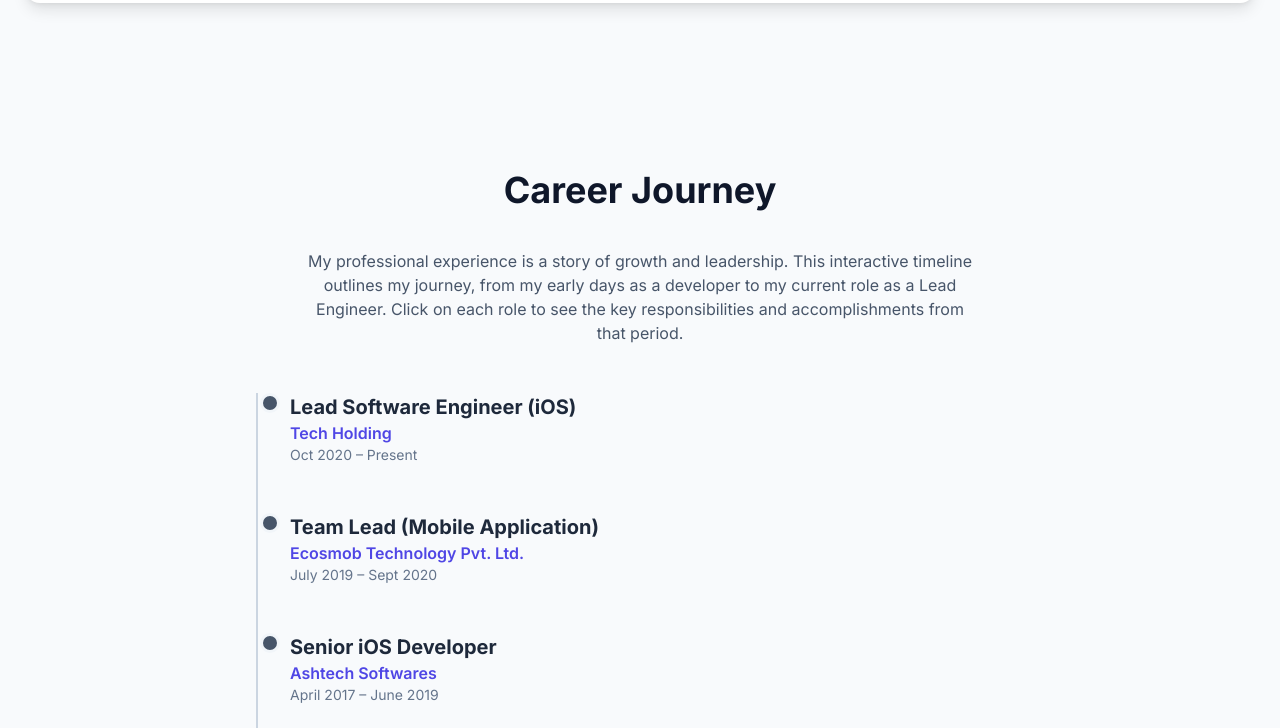
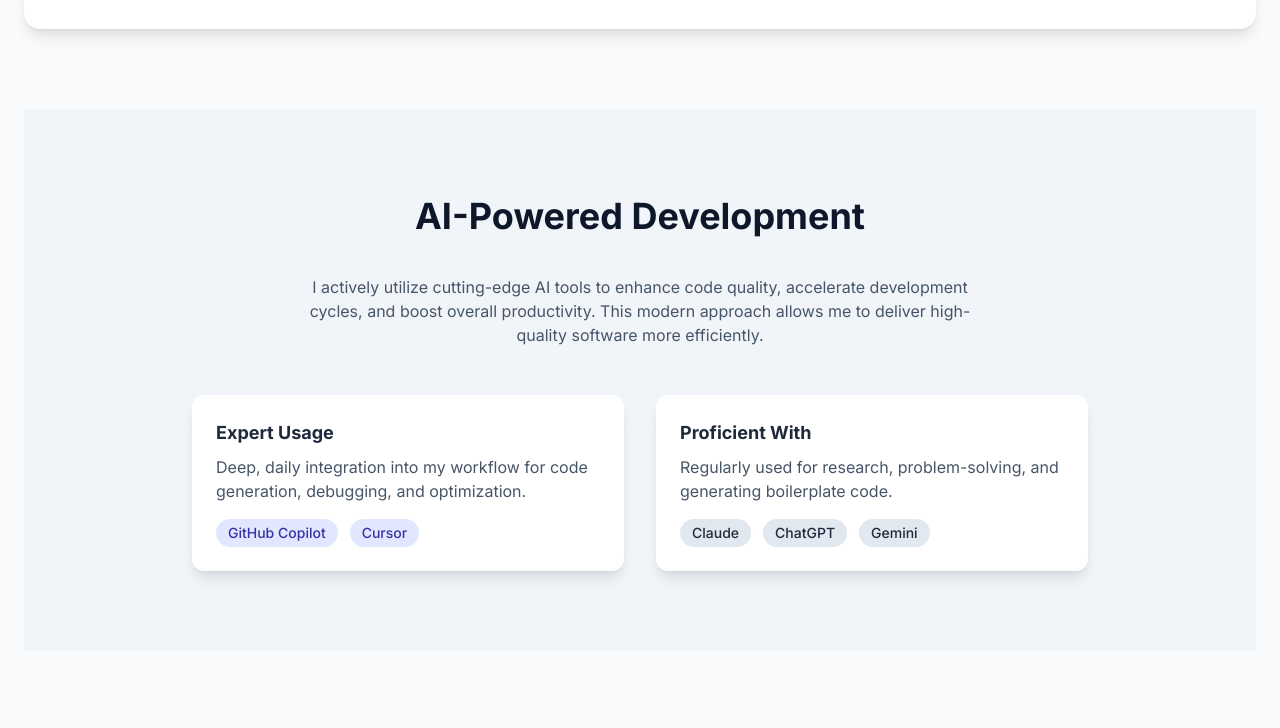
Before and after one commit to tjramoliya/tjramoliya.github.io, a plain HTML site: page index.html in a window 1280 px wide. Shown: the part 1323-2051 px from the top of the page. Drawn offline with nearby package versions, Linux system fonts and the light colour scheme.

Commit message:
Update index.html

```diff
--- a/index.html
+++ b/index.html
@@ -94,13 +94,13 @@
         <!-- Hero Section -->
         <section id="hero" class="text-center py-16">
             <h2 class="text-4xl md:text-6xl font-extrabold text-slate-900 leading-tight">Lead iOS Engineer</h2>
-            <p class="mt-4 text-lg md:text-xl text-slate-600 max-w-3xl mx-auto">Architecting and developing high-impact mobile applications for iOS and Flutter with over 11 years of experience.</p>
+            <p class="mt-4 text-lg md:text-xl text-slate-600 max-w-3xl mx-auto">Architecting and developing high-impact mobile applications for iOS and Flutter. Actively leveraging AI development tools to boost productivity and accelerate project timelines.</p>
             <div class="mt-8 flex justify-center space-x-4">
                 <a href="https://www.linkedin.com/in/tushar-ramoliya-50110983/" target="_blank" class="bg-indigo-600 text-white font-semibold px-6 py-3 rounded-lg shadow-lg hover:bg-indigo-700 transition-transform transform hover:scale-105">
                     LinkedIn Profile
                 </a>
-                <a href="#portfolio" class="bg-white text-slate-700 font-semibold px-6 py-3 rounded-lg border border-slate-300 hover:bg-slate-50 transition-transform transform hover:scale-105">
-                    View My Work
+                <a href="https://tjramoliya.github.io/" target="_blank" class="bg-slate-800 text-white font-semibold px-6 py-3 rounded-lg shadow-lg hover:bg-slate-900 transition-transform transform hover:scale-105">
+                    GitHub Profile
                 </a>
             </div>
         </section>
@@ -142,6 +142,33 @@
             </div>
         </section>
 
+        <!-- AI Tools Section -->
+        <section id="ai-tools" class="py-20 bg-slate-100">
+            <div class="container mx-auto px-6">
+                <h3 class="section-title">AI-Powered Development</h3>
+                <p class="text-center text-slate-600 max-w-2xl mx-auto mb-12">I actively utilize cutting-edge AI tools to enhance code quality, accelerate development cycles, and boost overall productivity. This modern approach allows me to deliver high-quality software more efficiently.</p>
+                <div class="max-w-4xl mx-auto grid md:grid-cols-2 gap-8">
+                    <div class="bg-white p-6 rounded-xl shadow-lg">
+                        <h4 class="font-bold text-lg text-slate-800 mb-2">Expert Usage</h4>
+                        <p class="text-slate-600">Deep, daily integration into my workflow for code generation, debugging, and optimization.</p>
+                        <div class="mt-4 flex flex-wrap gap-3">
+                            <span class="bg-indigo-100 text-indigo-800 text-sm font-medium px-3 py-1 rounded-full">GitHub Copilot</span>
+                            <span class="bg-indigo-100 text-indigo-800 text-sm font-medium px-3 py-1 rounded-full">Cursor</span>
+                        </div>
+                    </div>
+                    <div class="bg-white p-6 rounded-xl shadow-lg">
+                        <h4 class="font-bold text-lg text-slate-800 mb-2">Proficient With</h4>
+                        <p class="text-slate-600">Regularly used for research, problem-solving, and generating boilerplate code.</p>
+                        <div class="mt-4 flex flex-wrap gap-3">
+                            <span class="bg-slate-200 text-slate-800 text-sm font-medium px-3 py-1 rounded-full">Claude</span>
+                            <span class="bg-slate-200 text-slate-800 text-sm font-medium px-3 py-1 rounded-full">ChatGPT</span>
+                            <span class="bg-slate-200 text-slate-800 text-sm font-medium px-3 py-1 rounded-full">Gemini</span>
+                        </div>
+                    </div>
+                </div>
+            </div>
+        </section>
+
         <!-- Experience Section -->
         <section id="experience" class="py-20">
             <h3 class="section-title">Career Journey</h3>
@@ -172,9 +199,12 @@
                 <p class="text-slate-600 max-w-xl mx-auto mb-8">I'm always open to discussing new opportunities and challenges. Feel free to reach out.</p>
                 <p class="text-lg font-medium text-slate-800">ramoliyatushar58@gmail.com</p>
                 <p class="text-lg text-slate-600">+91 8000280022</p>
-                <div class="mt-6">
+                <div class="mt-6 flex justify-center space-x-6">
                     <a href="https://www.linkedin.com/in/tushar-ramoliya-50110983/" target="_blank" class="text-indigo-600 hover:underline font-semibold">
-                        View my LinkedIn Profile
+                        LinkedIn Profile
+                    </a>
+                    <a href="https://tjramoliya.github.io/" target="_blank" class="text-slate-600 hover:underline font-semibold">
+                        GitHub Profile
                     </a>
                 </div>
             </div>
```
